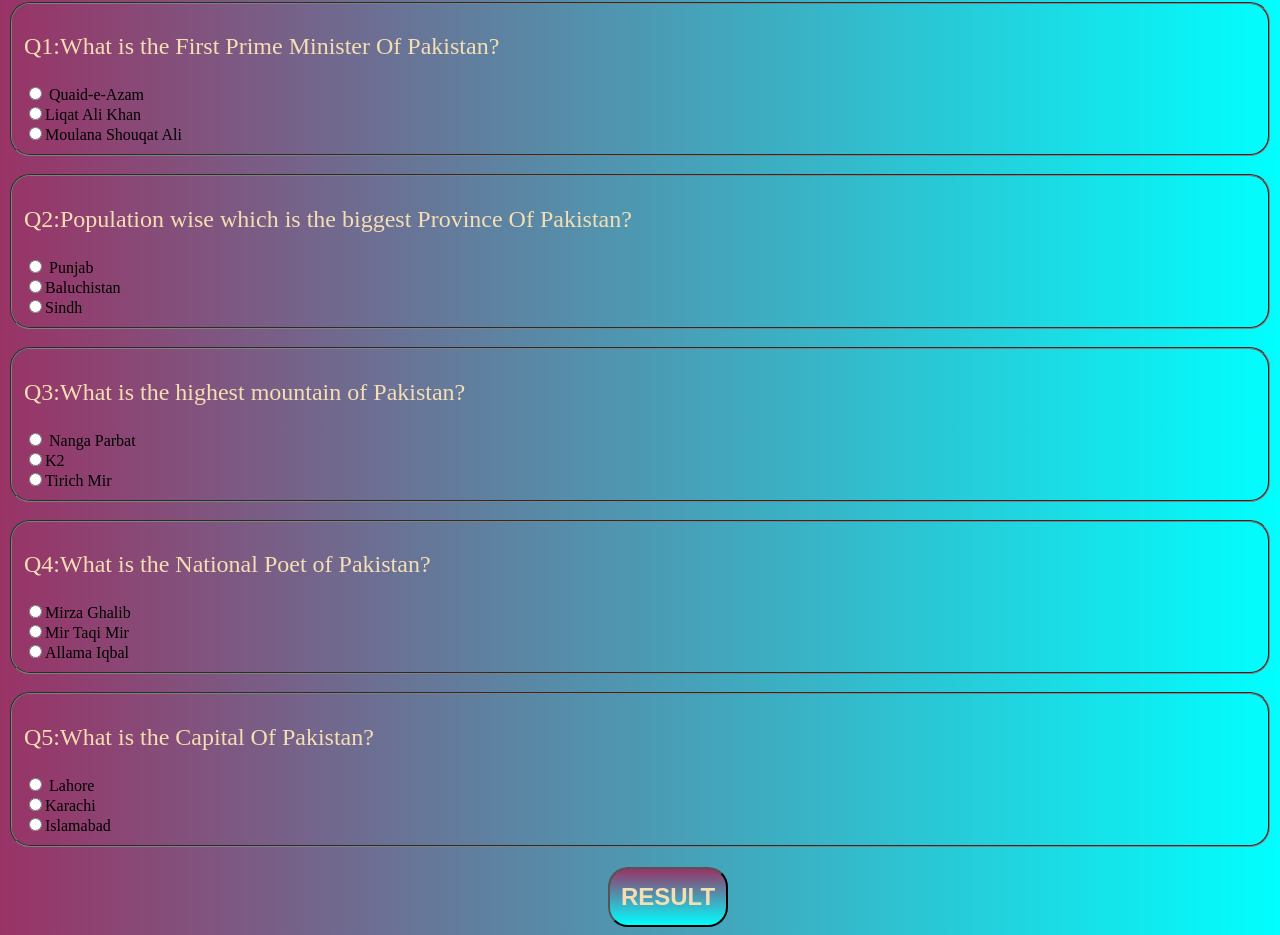
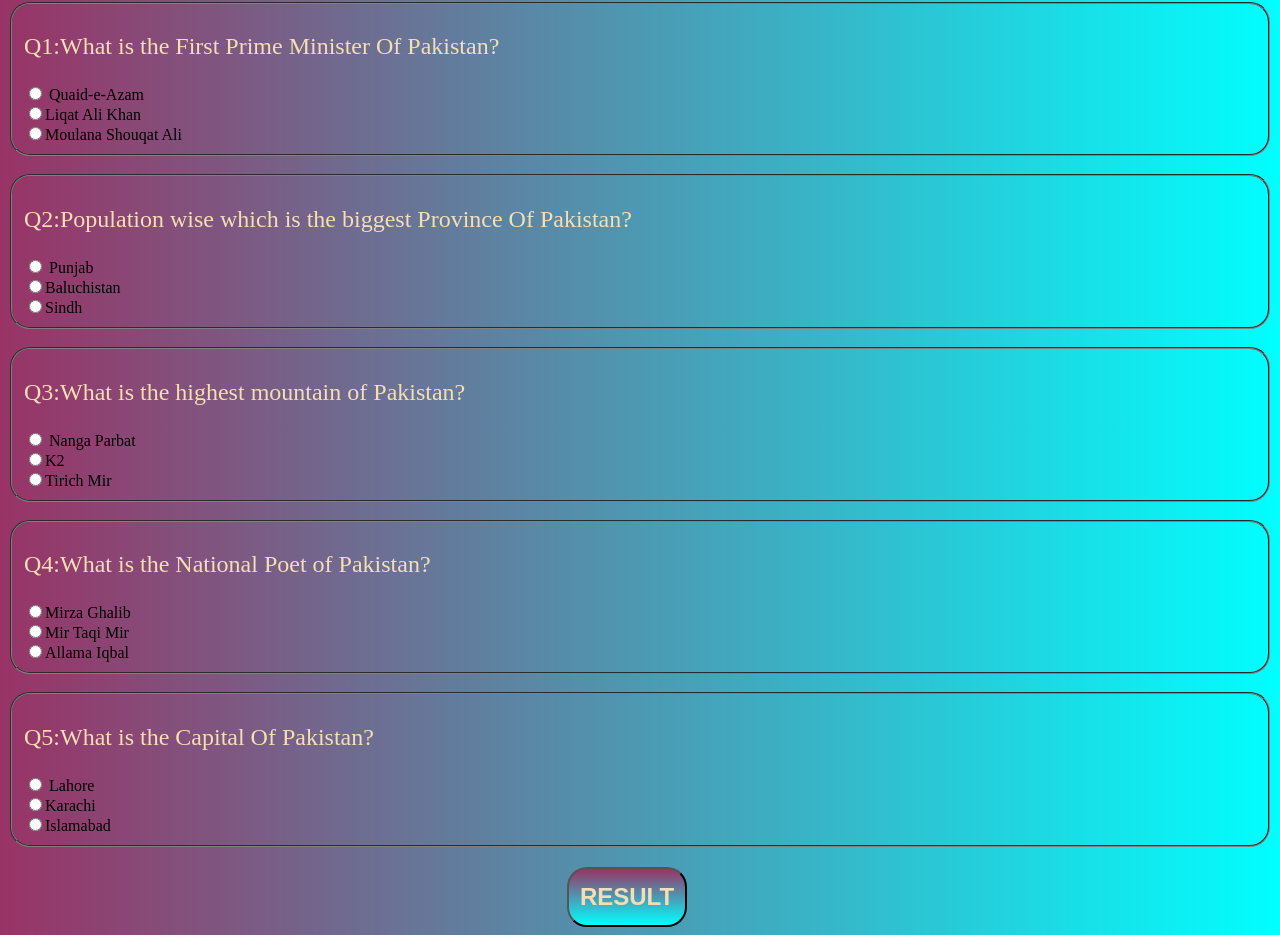
Before and after one commit to inam-22/AinamSImpleQuizApp, a plain HTML site: page index.html in a window 1280 px wide. Shown: the part 78-1013 px from the top of the page. Drawn offline with Linux system fonts and the light colour scheme.

Commit message:
AinamSimpleQuizApp is ready to deployed

```diff
--- a/style.css
+++ b/style.css
@@ -27,7 +27,7 @@ fieldset{
 }
 @media only screen and (max-width: 1400px) {
     .btn{
-         margin-left: 600px;
+         margin-left: 559px;
     }
   }
   @media only screen and (max-width: 1100px) {
```
